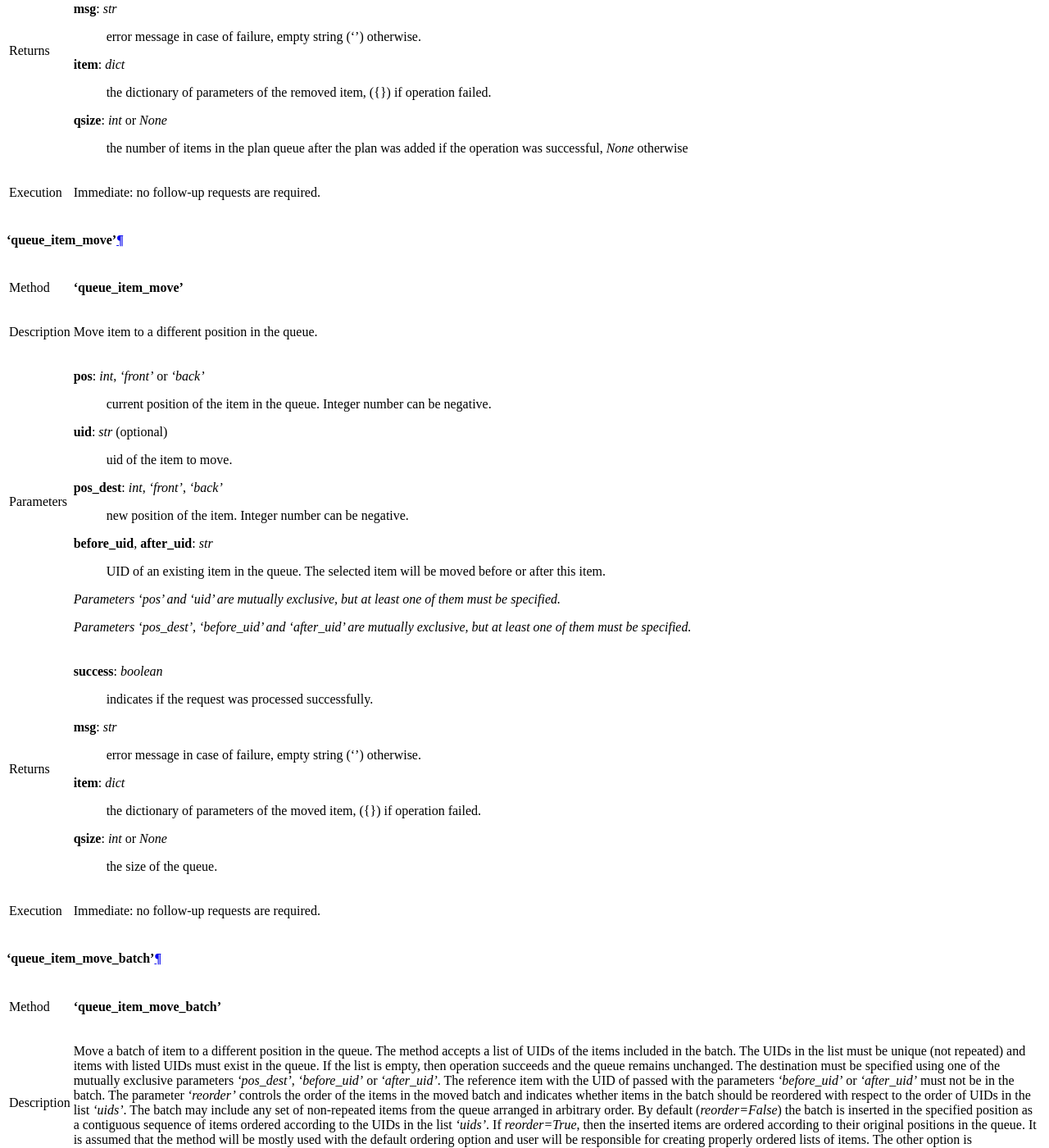
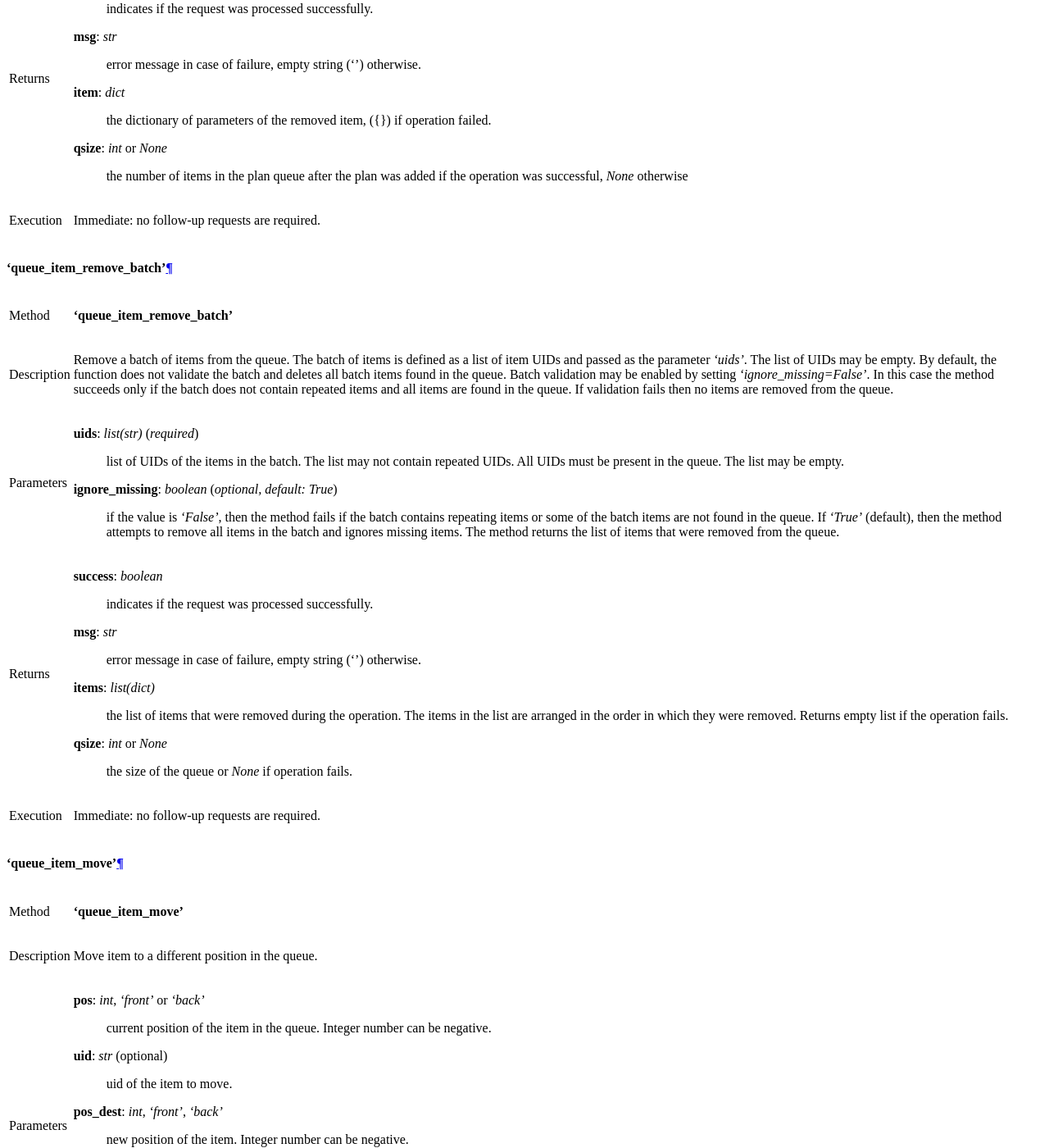
Before and after one commit to bluesky/bluesky-queueserver, a Sphinx documentation site: the page built from docs/source/re_manager_api.rst, in a window 1280 px wide and 1400 px high, scrolled down 13702 px. Shown: the whole window at 82% size. Built offline with Sphinx 7.4.7 and the Read the Docs theme 2.0.0, drawn with Linux system fonts in a browser that asks for light colours; some of the changed text lies outside the part shown.

Commit message:
DOC: documentation for 'queue_item_remove_batch' API

```diff
--- a/docs/source/re_manager_api.rst
+++ b/docs/source/re_manager_api.rst
@@ -95,6 +95,7 @@ Operations with the plan queue:
 - :ref:`method_queue_item_update`
 - :ref:`method_queue_item_get`
 - :ref:`method_queue_item_remove`
+- :ref:`method_queue_item_remove_batch`
 - :ref:`method_queue_item_move`
 - :ref:`method_queue_item_move_batch`
 - :ref:`method_queue_clear`
@@ -776,6 +777,50 @@ Execution     Immediate: no follow-up requests are required.
 ============  =========================================================================================
 
 
+.. _method_queue_item_remove_batch:
+
+**'queue_item_remove_batch'**
+^^^^^^^^^^^^^^^^^^^^^^^^^^^^^
+
+============  =========================================================================================
+Method        **'queue_item_remove_batch'**
+------------  -----------------------------------------------------------------------------------------
+Description   Remove a batch of items from the queue. The batch of items is defined as a list
+              of item UIDs and passed as the parameter *'uids'*. The list of UIDs may be empty.
+              By default, the function does not validate the batch and deletes all batch items
+              found in the queue. Batch validation may be enabled by setting *'ignore_missing=False'*.
+              In this case the method succeeds only if the batch does not contain repeated items
+              and all items are found in the queue. If validation fails then no items are removed
+              from the queue.
+------------  -----------------------------------------------------------------------------------------
+Parameters    **uids**: *list(str)* (*required*)
+                  list of UIDs of the items in the batch. The list may not contain repeated UIDs.
+                  All UIDs must be present in the queue. The list may be empty.
+
+              **ignore_missing**: *boolean* (*optional, default: True*)
+                  if the value is *'False'*, then the method fails if the batch contains repeating
+                  items or some of the batch items are not found in the queue. If *'True'* (default),
+                  then the method attempts to remove all items in the batch and ignores missing items.
+                  The method returns the list of items that were removed from the queue.
+------------  -----------------------------------------------------------------------------------------
+Returns       **success**: *boolean*
+                  indicates if the request was processed successfully.
+
+              **msg**: *str*
+                  error message in case of failure, empty string ('') otherwise.
+
+              **items**: *list(dict)*
+                  the list of items that were removed during the operation. The items in the list are
+                  arranged in the order in which they were removed. Returns empty list if the operation
+                  fails.
+
+              **qsize**: *int* or *None*
+                  the size of the queue or *None* if operation fails.
+------------  -----------------------------------------------------------------------------------------
+Execution     Immediate: no follow-up requests are required.
+============  =========================================================================================
+
+
 .. _method_queue_item_move:
 
 **'queue_item_move'**
```
